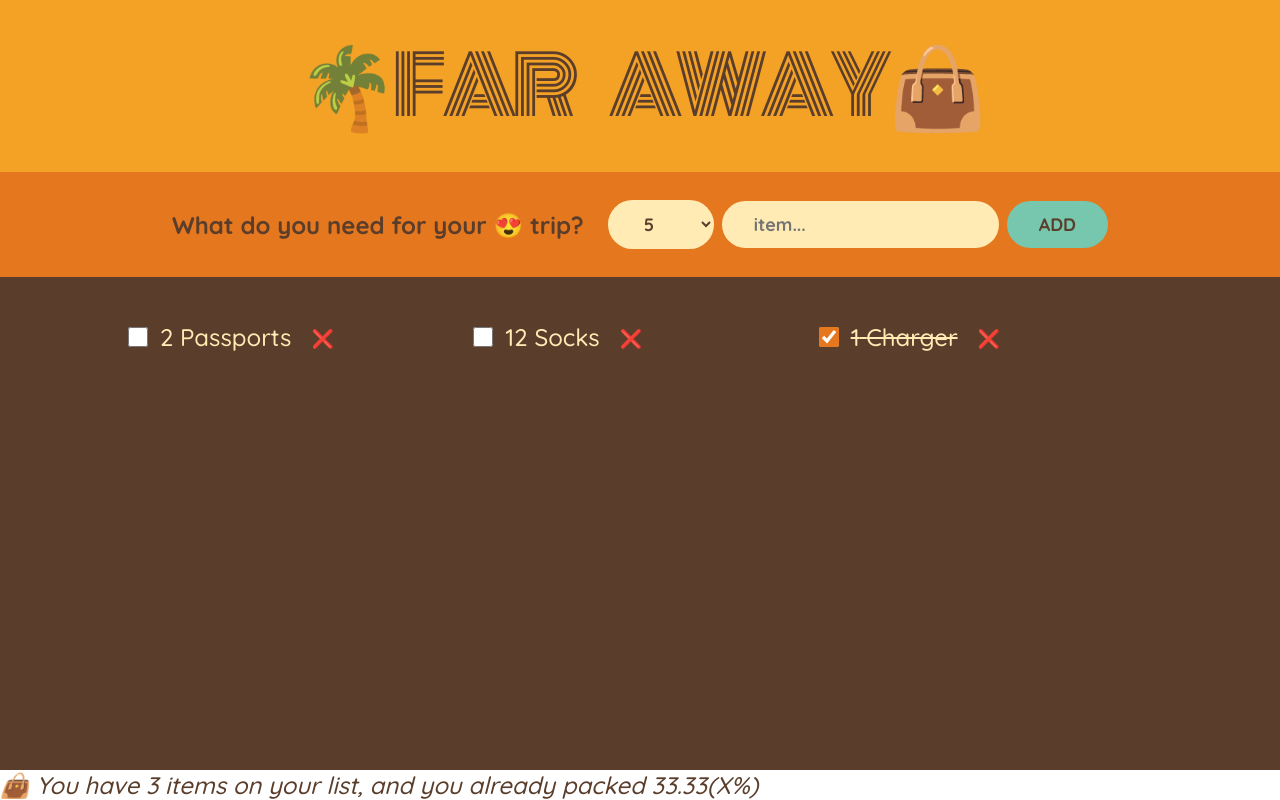
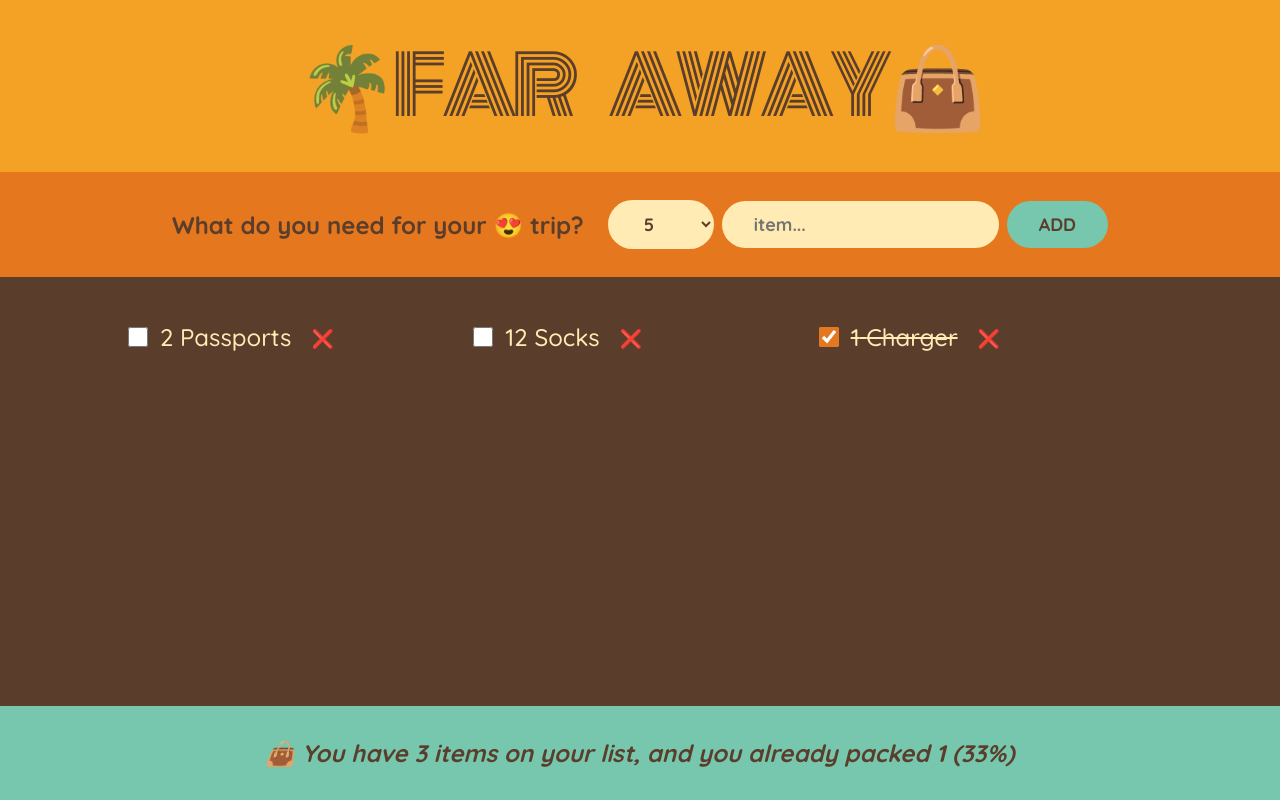
Before and after one commit to breakdaiz/faraway-app, a React (Create React App) app: page / in a window 1280 px wide. Built offline with nearby package versions, Linux system fonts and the light colour scheme.

Commit message:
change code round off

```diff
--- a/src/App.js
+++ b/src/App.js
@@ -12,7 +12,6 @@ const initialItems = [
 
 const App = () => {
   const [items, setItems] = useState(initialItems);
-  const numItems = items.length;
 
   const handledAddItems = item => {
     setItems(items => [...items, item]);
--- a/src/components/Stats.jsx
+++ b/src/components/Stats.jsx
@@ -1,18 +1,15 @@
 import React from "react";
 
 const Stats = ({ items }) => {
-  // items.filter(item => item.id !== id));
   const numItems = items.length;
-  // item => item.id !== id
+  const numPacked = items.filter(item => item.packed).length;
+  const percentage = Math.round((numPacked / numItems) * 100);
   return (
-    <footer>
+    <footer className='stats'>
       <em>
         👜 You have {numItems} items on your list, and you already packed{" "}
-        {(
-          (items.filter(item => item.packed === true).length / numItems) *
-          100
-        ).toFixed(2)}
-        (X%)
+        {numPacked} ({percentage}
+        %)
       </em>
     </footer>
   );
--- a/src/index.css
+++ b/src/index.css
@@ -4,6 +4,10 @@
   margin: 0;
   padding: 0;
   box-sizing: border-box;
+}
+
+ul {
+  overflow: hidden !important;
 }
 
 html {
```
